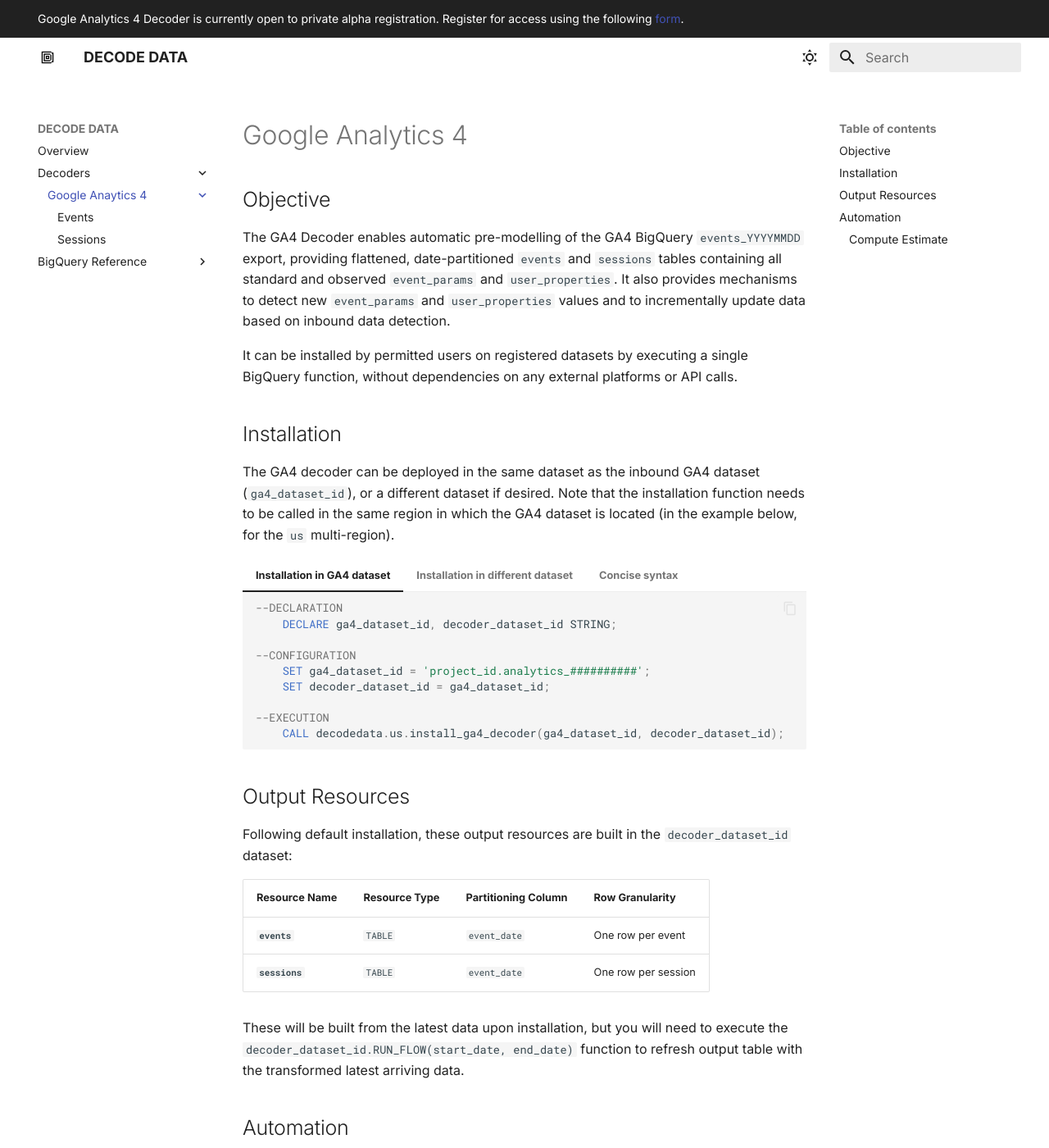
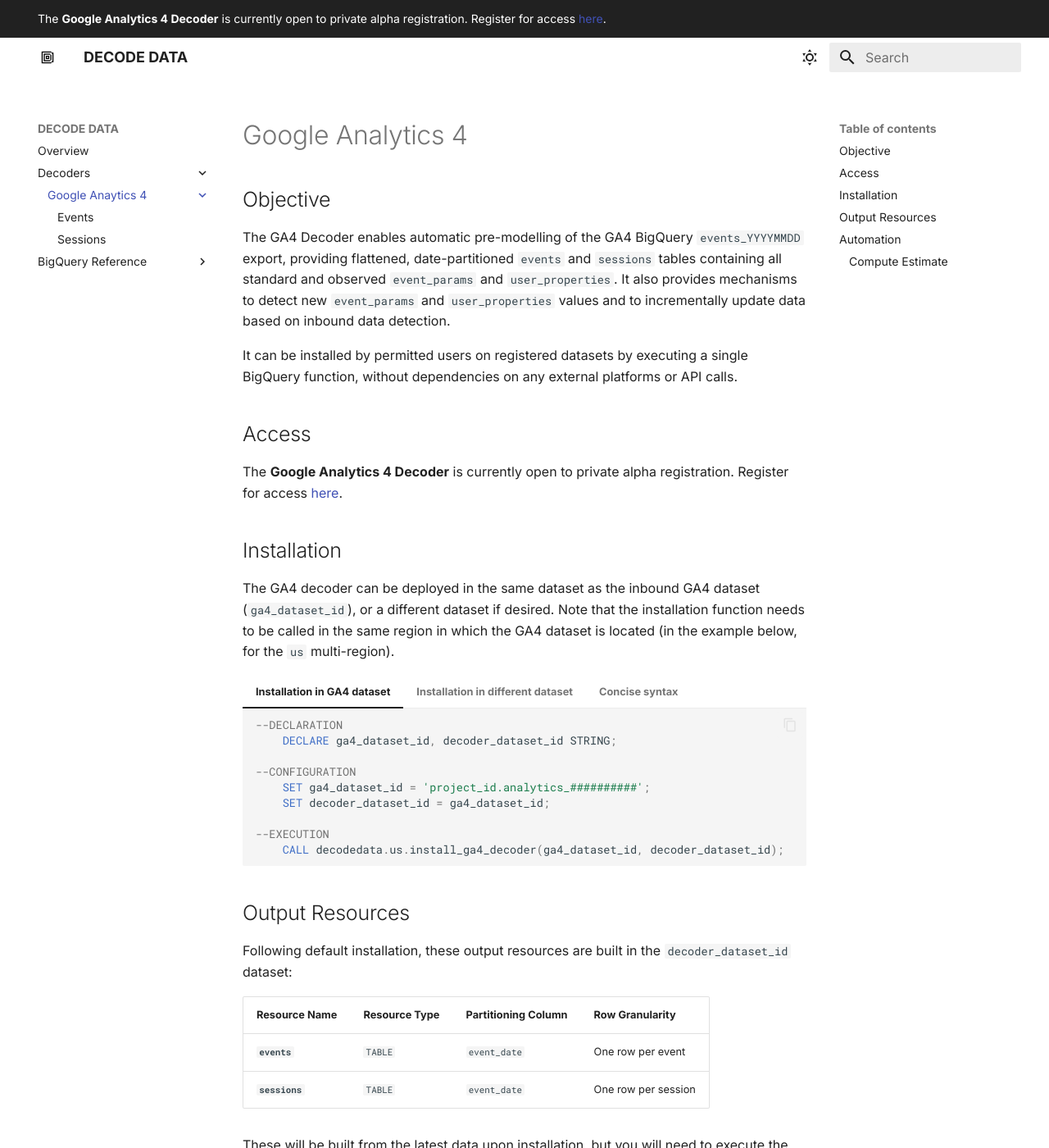
Before and after one commit to decode-data/decode-data.github.io, an MkDocs documentation site: the page built from docs/ga4/index.md, in a window 1280 px wide and 1400 px high. Shown: the whole window at 82% size. Built offline with MkDocs 1.6.1 and Material for MkDocs 9.7.7, drawn with Linux system fonts in a browser that asks for light colours; some of the changed text lies outside the part shown.

Commit message:
alpha registration updates

````diff
--- a/docs/ga4/index.md
+++ b/docs/ga4/index.md
@@ -3,6 +3,10 @@
 The GA4 Decoder enables automatic pre-modelling of the GA4 BigQuery `events_YYYYMMDD` export, providing flattened, date-partitioned `events` and `sessions` tables containing all standard and observed `event_params` and `user_properties`.  It also provides mechanisms to detect new `event_params` and `user_properties` values and to incrementally update data based on inbound data detection.
 
 It can be installed by permitted users on registered datasets by executing a single BigQuery function, without dependencies on any external platforms or API calls.
+
+## Access
+The <b>Google Analytics 4 Decoder</b> is currently open to private alpha registration.
+Register for access <a href="https://forms.gle/Y7bs7eQn1kZ2s4j29" target="_blank">here</a>.
 
 ## Installation
 The GA4 decoder can be deployed in the same dataset as the inbound GA4 dataset (`ga4_dataset_id`), or a different dataset if desired.  Note that the installation function needs to be called in the same region in which the GA4 dataset is located (in the example below, for the `us` multi-region).
@@ -49,10 +53,10 @@
 **`events`** | `TABLE` | `event_date` | One row per event
 **`sessions`** | `TABLE` | `event_date` | One row per session
 
-These will be built from the latest data upon installation, but you will need to execute the `decoder_dataset_id.RUN_FLOW(start_date, end_date)` function to refresh output table with the transformed latest arriving data.
+These will be built from the latest data upon installation, but you will need to execute the `decoder_dataset_id.RUN_DECODER(start_date, end_date)` function to refresh output table with the transformed latest arriving data.
 
 ## Automation
-In order to efficiently automate the decoder, a simple BigQuery scheduled query can be used to call the `RUN_FLOW` function periodically (typically every hour).  Since it is querying metadata to identify newly arriving date partitions, the underlying data is never queried, meaning that the compute required for the automation is predicatable and low (see the Compute Estimate section).
+In order to efficiently automate the decoder, a simple BigQuery scheduled query can be used to call the `RUN_DECODER` function periodically (typically every hour).  Since it is querying metadata to identify newly arriving date partitions, the underlying data is never queried, meaning that the compute required for the automation is predicatable and low (see the Compute Estimate section).
 
 Since Google indicates that inbound data can change up to 72 hours after arrival, we typically refresh the past 4 days of data on each identified arrival of new data.
 
@@ -61,7 +65,7 @@
 === "Overwrite past 4 days of data"
 
     ```SQL
-    CALL `decoder_dataset_id.us.RUN_FLOW`(CURRENT_DATE - 4, NULL);
+    CALL `decoder_dataset_id.us.RUN_DECODER`(CURRENT_DATE - 4, NULL);
     ```
 
 === "Add query label"
--- a/overrides/main.html
+++ b/overrides/main.html
@@ -2,7 +2,7 @@
 
 {% block announce %}
 <body>
-Google Analytics 4 Decoder is currently open to private alpha registration.
-Register for access using the following <a href="https://forms.gle/Y7bs7eQn1kZ2s4j29">form</a>.
+The <b>Google Analytics 4 Decoder</b> is currently open to private alpha registration.
+Register for access <a href="https://forms.gle/Y7bs7eQn1kZ2s4j29" target="_blank">here</a>.
 </body>
 {% endblock %}
````
Also changed, not shown: docs/index.md (+4 -4 lines).
